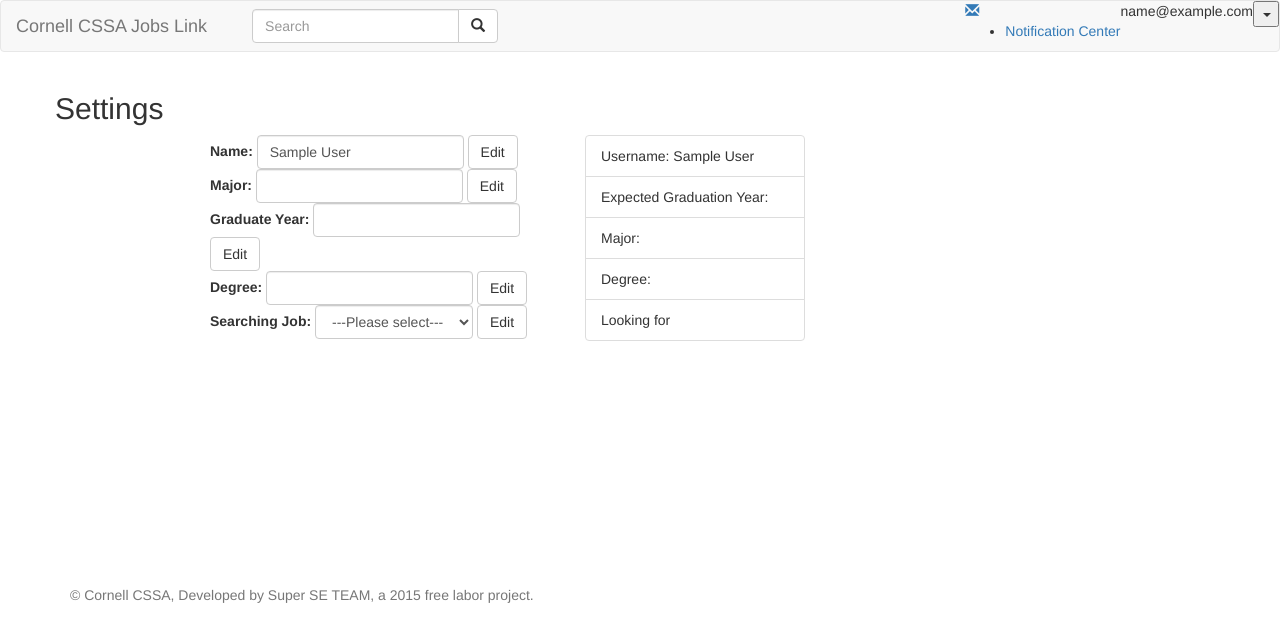
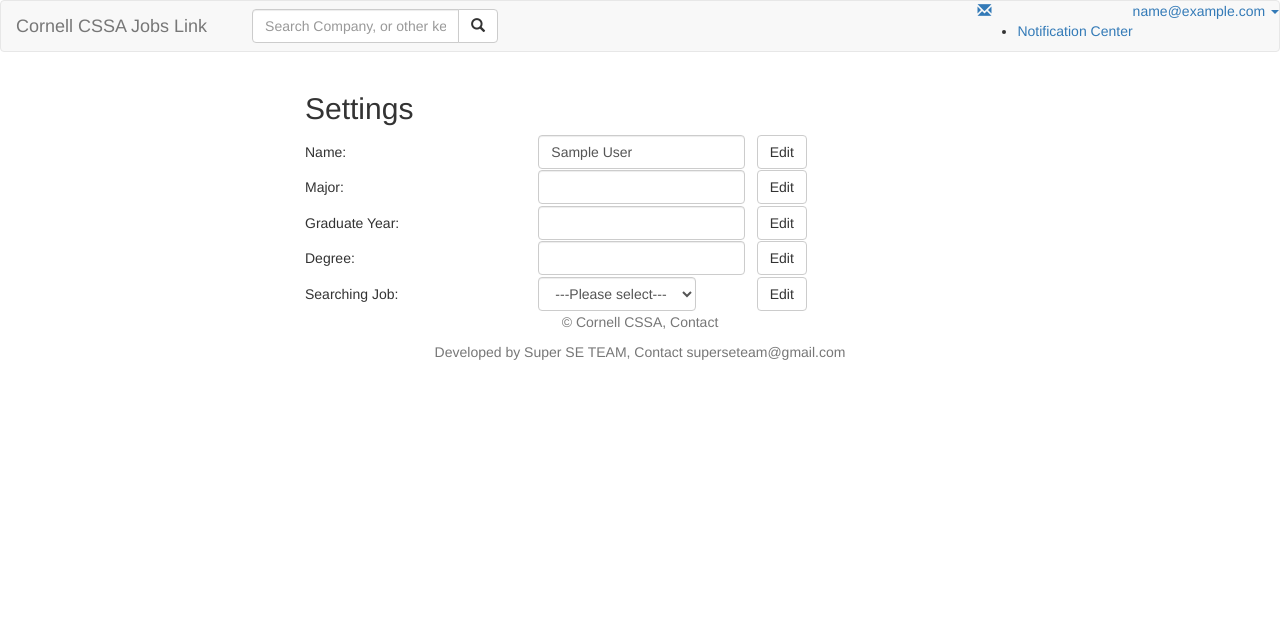
Before and after one commit to jkl73/cssajobwebsite, a PHP site: page /cssajobwebsite/settings.php in a window 1280 px wide. Shown: the top 642 px of the page. Run offline with PHP 8.4, Linux system fonts and the light colour scheme; the visitor is signed in with stand-in values (Sample User, id 1); data that the repository does not hold is empty; some libraries are stand-ins or nearby versions.

Commit message:
fix CSSs

```diff
--- a/php/footer.php
+++ b/php/footer.php
@@ -1,5 +1,4 @@
 <footer class="footer">
-  <div class="container">
-    <p class="text-muted">&copy; Cornell CSSA, Developed by Super SE TEAM, a 2015 free labor project.</p>
-  </div>
+    <p style="text-align: center" class="text-muted">&copy; Cornell CSSA, Contact</p>
+    <p style="text-align: center" class="text-muted">Developed by Super SE TEAM, Contact superseteam@gmail.com</p>
 </footer>
--- a/php/header.php
+++ b/php/header.php
@@ -17,19 +17,32 @@
   if (isset($_SESSION['email'])) {
 
     echo '<div class="nav navbar-nav navbar-right">';
-    echo '<button class="dropdown-toggle" type="button" data-toggle="dropdown">';
-    echo '<span class="caret"></span></button>';
+
+
+    echo '<a class="dropdown-toggle" type="button" data-toggle="dropdown">';
+    echo $_SESSION["email"];
+
+    echo '&nbsp<span class="caret"></span></a>';
+
+
     echo '<ul class="dropdown-menu">';
-    echo '<li><a href="settings.php">Settings</a></li>';
+    echo '<li><a href="settings.php">Preferences Setting</a></li>';
+    echo '<li><a href="setpwd.php">Set Password</a></li>';
+
+    echo '<li class="divider"></li>';
+
+    echo '<li><a href="print-history.php">My Post History</a></li>';
+    echo '<li><a href="myfavourate.php">My Favourite</a></li>';
     echo '<li><a href="notification-center.php">Notification Center</a></li>';
-    echo '<li><a href="print-history.php">Post History</a></li>';
+
+    echo '<li class="divider"></li>';
+
     echo '<li><a href="logout.php">Logout</a></li>';
     echo '</ul>';
     echo "</div>";
 
     echo '<div class="usrlogininfo nav navbar-nav navbar-right">';
     echo "<div>";
-    echo $_SESSION["email"];
     echo "</div>";
 
     echo "</div>";
@@ -57,10 +70,10 @@
 
     echo '</div>';
 
-    echo '<div class="col-sm-3 col-md-6 pull-left">';
+    echo '<div class="col-sm-6 col-md-6 pull-left">';
     echo '<form class="navbar-form" role="search" action = "homepage.php">';
     echo '<div class="input-group">';
-    echo '<input type="text" class="form-control" placeholder="Search" name="srch-term" id="srch-term">';
+    echo '<input type="text" class="form-control" placeholder="Search Company, or other keywords here..." name="srch-term" id="srch-term">';
     echo '<div class="input-group-btn">';
     echo '<button class="btn btn-default" type="submit"><i class="glyphicon glyphicon-search"></i></button>';
     echo '</div>';
--- a/php/postjob.php
+++ b/php/postjob.php
@@ -281,7 +281,7 @@ function write_add_new_page() {
 	echo '<div class="row">';
 	echo '<div align="right" class="col-md-4 col-xs-4"></div>';
 	echo '<div class="col-md-6">';
-	echo "<a id=\"loginbutton\" class=\"btn\" href=\"homepage-alu.php\" >Cancel</a>";
+	echo "<a id=\"loginbutton\" class=\"btn\" href=\"homepage.php\" >Cancel</a>";
 	echo "<a id=\"login\" class=\"btn\" onclick = \"showPreview()\">Preview</a>";
 	echo '<input class="btn" type="submit" value="Submit">';
 	echo '</div>';
--- a/php/settings.php
+++ b/php/settings.php
@@ -33,19 +33,17 @@
 		echo "<h3>Please verify your email</h3>";
 		return;
 	}
-	echo '<div class = "container">';
+	echo '<div style="width:700px; margin:auto" class = "container">';
 
 	if(isset($_POST['submit']))
 	{
    		display();
 	}
 ?>
-<div class = "row">
 
-</div>
-<div class="row" >
-	<h2>Settings</h2>
-<div class="col-xs-12 col-sm-6 col-md-8" style = "overflow:scroll; height:450px">
+	<div class="row">
+		<h2 class="col-xs-4 col-sm-4 col-md-4 setting-item">Settings</h2>
+	</div>
 <?php
 	function update($key, $val, $email)
 	{
@@ -134,41 +132,49 @@
     $result = $stmt->fetchAll(PDO::FETCH_ASSOC);
 	$row = $result[0];
 	if ($_SESSION["type"]=="stu") {
-		echo '<div class = "container col-sm-offset-2 col-sm-6 col-sm-offset-3" >';
-		echo '<div class = "text-center">';
-		echo '</div>';
-		echo '<form class="form-inline" role="form" method="post" action="settings.php">
-    		<div class="form-group">
-      			<label for="name">Name:</label>
+		echo '<div>';
+
+		echo '<div class="row setting-row"><form class="form-inline" role="form" method="post" action="settings.php">
+
+			<div class="col-xs-4 col-sm-4 col-md-4 setting-item"><h5>Name:</h5></div>
+
+    		<div class="col-xs-4 col-sm-4 col-md-4 form-group">
       			<input name="name" class="form-control" id="name" value="'.$row["name"].'">
     		</div>
     	 	<button type="submit" class="btn btn-default" name="submit_name">Edit</button>
-  		 </form>';
+  		 </form></div>';
 
-  		echo '<form class="form-inline" role="form" method="post" action="settings.php">
-    		<div class="form-group">
-      			<label for="major">Major:</label>
+  		echo '<div class="row setting-row"><form class="form-inline" role="form" method="post" action="settings.php">
+  					<div class="col-xs-4 col-sm-4 col-md-4 setting-item"><h5>Major:</h5></div>
+
+    		<div class="col-xs-4 col-sm-4 col-md-4 form-group">
       			<input name="major" class="form-control" id="major" value="'.$row["major"].'">
     		</div>
     	 	<button type="submit" class="btn btn-default" name="submit_major">Edit</button>
-  		 </form>';
-  		echo '<form class="form-inline" role="form" method="post" action="settings.php">
-    		<div class="form-group">
-      			<label for="year">Graduate Year:</label>
+  		 </form></div>';
+
+  		echo '<div class="row setting-row"><form class="form-inline" role="form" method="post" action="settings.php">
+  					<div class="col-xs-4 col-sm-4 col-md-4 setting-item"><h5>Graduate Year:</h5></div>
+
+    		<div class="col-xs-4 col-sm-4 col-md-4 form-group">
       			<input name="year" class="form-control" id="year" value="'.$row["grad_year"].'">
     		</div>
     	 	<button type="submit" class="btn btn-default" name="submit_year">Edit</button>
-  		 </form>';
-  		echo '<form class="form-inline" role="form" method="post" action="settings.php">
-    		<div class="form-group">
-      			<label for="degree">Degree:</label>
+  		 </form></div>';
+
+  		echo '<div class="row setting-row"><form class="form-inline" role="form" method="post" action="settings.php">
+  					<div class="col-xs-4 col-sm-4 col-md-4 setting-item"><h5>Degree:</h5></div>
+
+    		<div class="col-xs-4 col-sm-4 col-md-4 form-group">
       			<input name="degree" class="form-control" id="degree" value="'.$row["degree"].'">
     		</div>
     	 	<button type="submit" class="btn btn-default" name="submit_degree">Edit</button>
-  		 </form>';
-  		echo '<form class="form-inline" role="form" method="post" action="settings.php">
-    		<div class="form-group">
-    			<label for="job">Searching Job:</label>
+  		 </form></div>';
+
+  		echo '<div class="row setting-row"><form class="form-inline" role="form" method="post" action="settings.php">
+  					<div class="col-xs-4 col-sm-4 col-md-4 setting-item"><h5>Searching Job:</h5></div>
+
+    		<div class="col-xs-4 col-sm-4 col-md-4 form-group">
       			<select name="job" id="job" class="form-control">
 	                    <option value="">---Please select---</option>
 	                    <option value="1">Full-time job</option>
@@ -177,128 +183,69 @@
 	            </select>
     		</div>
     	 	<button type="submit" class="btn btn-default" name="submit_job">Edit</button>
-  		 </form>';
+  		 </form></div>';
   	}
   	else
   	{
-  		echo '<div class = "container col-sm-offset-2 col-sm-6 col-sm-offset-3" >';
-		echo '<div class = "text-center">';
-		echo '</div>';
-		echo '<form class="form-inline" role="form" method="post" action="settings.php">
-    		<div class="form-group">
-      			<label for="name">Name:</label>
+  		echo '<div>';
+
+		echo '<div class="row setting-row"><form class="form-inline" role="form" method="post" action="settings.php">
+			<div class="col-xs-4 col-sm-4 col-md-4 setting-item"><h5>Name:</h5></div>
+
+    		<div class="col-xs-4 col-sm-4 col-md-4 form-group">
       			<input name="name" class="form-control" id="name" value="'.$row["name"].'">
     		</div>
     	 	<button type="submit" class="btn btn-default" name="submit_name">Edit</button>
-  		 </form>';
+  		 </form></div>';
 
-  		echo '<form class="form-inline" role="form" method="post" action="settings.php">
-    		<div class="form-group">
-      			<label for="company">Company:</label>
+  		echo '<div class="row setting-row"><form class="form-inline" role="form" method="post" action="settings.php">
+  					<div class="col-xs-4 col-sm-4 col-md-4 setting-item"><h5>Company:</h5></div>
+
+    		<div class="col-xs-4 col-sm-4 col-md-4 form-group">
       			<input name="company" class="form-control" id="company" value="'.$row["company"].'">
     		</div>
     	 	<button type="submit" class="btn btn-default" name="submit_company">Edit</button>
-  		 </form>';
+  		 </form></div>';
 
-  		echo '<form class="form-inline" role="form" method="post" action="settings.php">
-    		<div class="form-group">
-      			<label for="position">Position:</label>
+  		echo '<div class="row setting-row"><form class="form-inline" role="form" method="post" action="settings.php">
+  					<div class="col-xs-4 col-sm-4 col-md-4 setting-item"><h5>Position:</h5></div>
+
+    		<div class="col-xs-4 col-sm-4 col-md-4 form-group">
       			<input name="position" class="form-control" id="position" value="'.$row["position"].'"">
     		</div>
     	 	<button type="submit" class="btn btn-default" name="submit_position">Edit</button>
-  		 </form>';
-  		echo '<form class="form-inline" role="form" method="post" action="settings.php">
-    		<div class="form-group">
-      			<label for="Linkedin">Linkedin:</label>
+  		 </form></div>';
+
+  		echo '<div class="row setting-row"><form class="form-inline" role="form" method="post" action="settings.php">
+  					<div class="col-xs-4 col-sm-4 col-md-4 setting-item"><h5>Linkedin:</h5></div>
+
+    		<div class="col-xs-4 col-sm-4 col-md-4 form-group">
       			<input name="Linkedin" class="form-control" id="Linkedin" value="'.$row["Linkedin"].'"">
     		</div>
     	 	<button type="submit" class="btn btn-default" name="submit_linkedin">Edit</button>
-  		 </form>';
-  		 echo '<form class="form-inline" role="form" method="post" action="settings.php">
-    		<div class="form-group">
-      			<label for="year">Graduate Year:</label>
+  		 </form></div>';
+
+  		 echo '<div class="row setting-row"><form class="form-inline" role="form" method="post" action="settings.php">
+  		 			<div class="col-xs-4 col-sm-4 col-md-4 setting-item"><h5>Graduate Year:</h5></div>
+
+    		<div class="col-xs-4 col-sm-4 col-md-4 form-group">
       			<input name="year" class="form-control" id="year" value="'.$row["grad_year"].'">
     		</div>
     	 	<button type="submit" class="btn btn-default" name="submit_year">Edit</button>
-  		 </form>';
+  		 </form></div>';
   	}
 
 ?>
 </div>
 
-<div class="col-xs-6 col-md-4">
-  	<ul class="list-group">
 <?
 
-	$conn = getconn();
-	if($_SESSION["type"]=="stu")
-		$stmt = $conn->prepare("select * from student where email = :myemail;");
-	else
-		$stmt = $conn->prepare("select * from employer where email = :myemail;");
-	$stmt->bindParam(":myemail",$myemail);
-	$result = $stmt->execute();
-	if (!$result)
-    {
-        echo "What the fuck?";
-        pdo_die($stmt);
-    }
+	echo '</div>';
 
 
-    $result = $stmt->fetchAll(PDO::FETCH_ASSOC);
-	$row = $result[0];
 
-	if($_SESSION["type"] == "stu")
-	{
-		echo '<li class="list-group-item">Username: '.$row["name"].'</li>';
-		echo '<li class="list-group-item">Expected Graduation Year: '.substr($row["grad_year"], 0, 7).'</li>';
-		echo '<li class="list-group-item">Major: '.$row["major"].'</li>';
-		echo '<li class="list-group-item">Degree: '.$row["degree"].'</li>';
-		echo '<li class="list-group-item">Looking for ';
-
-		switch ($row["job_type"]) {
-		case 1:
-			echo "Full-time job";
-			break;
-		case 2:
-			echo "Part-time job";
-			break;
-		case 3:
-			echo "Internship";
-			break;
-		}
-		echo '</li>';
-	}
-	else
-	{
-		echo '<li class="list-group-item">Username: '.$row["name"].'</li>';
-		echo '<li class="list-group-item">Graduation Year: '.substr($row["grad_year"],0,7).'</li>';
-		echo '<li class="list-group-item">Company: '.$row["company"].'</li>';
-		echo '<li class="list-group-item">Position: '.$row["position"].'</li>';
-		echo '<li class="list-group-item">Linkedin Homepage: '.$row["Linkedin"].'</li>';
-	}
-
-	echo "</ul>";
-	echo '</div>';
-	echo '</div>';
-	echo '</div>';
-	echo '</div>';
   	include_once("footer.php");
 ?>
 
 </body>
 </html>
-<?php
-function Display_all_query()
-{
-	$conn = getconn();
-	$stmt = $conn->prepare("select * from post_info order by time DESC;");
-	$result = $stmt->execute();
-	if (!$result)
-    {
-        echo "What the fuck?";
-        pdo_die($stmt);
-    }
-    $result = $stmt->fetchAll(PDO::FETCH_ASSOC);
-    Print_Post($result);
-}
-?>
--- a/php/sign-in.php
+++ b/php/sign-in.php
@@ -8,9 +8,10 @@
  <script src="https://ajax.googleapis.com/ajax/libs/jquery/1.11.3/jquery.min.js"></script>
  <script src="http://maxcdn.bootstrapcdn.com/bootstrap/3.3.5/js/bootstrap.min.js"></script>
  <script src="http://ajax.googleapis.com/ajax/libs/angularjs/1.3.14/angular.min.js"></script>
-	 <link rel="stylesheet" href="../css/main.css">
+ <link rel="stylesheet" href="../css/main.css">
  <script src="js/main.js"></script>
   <style>
+
   </style>
 </head>
 
```
Also changed, not shown: css/main.css (+38 -23 lines), php/homepage.php (+28 -32 lines), php/setpwd.php (+3 -83 lines).
